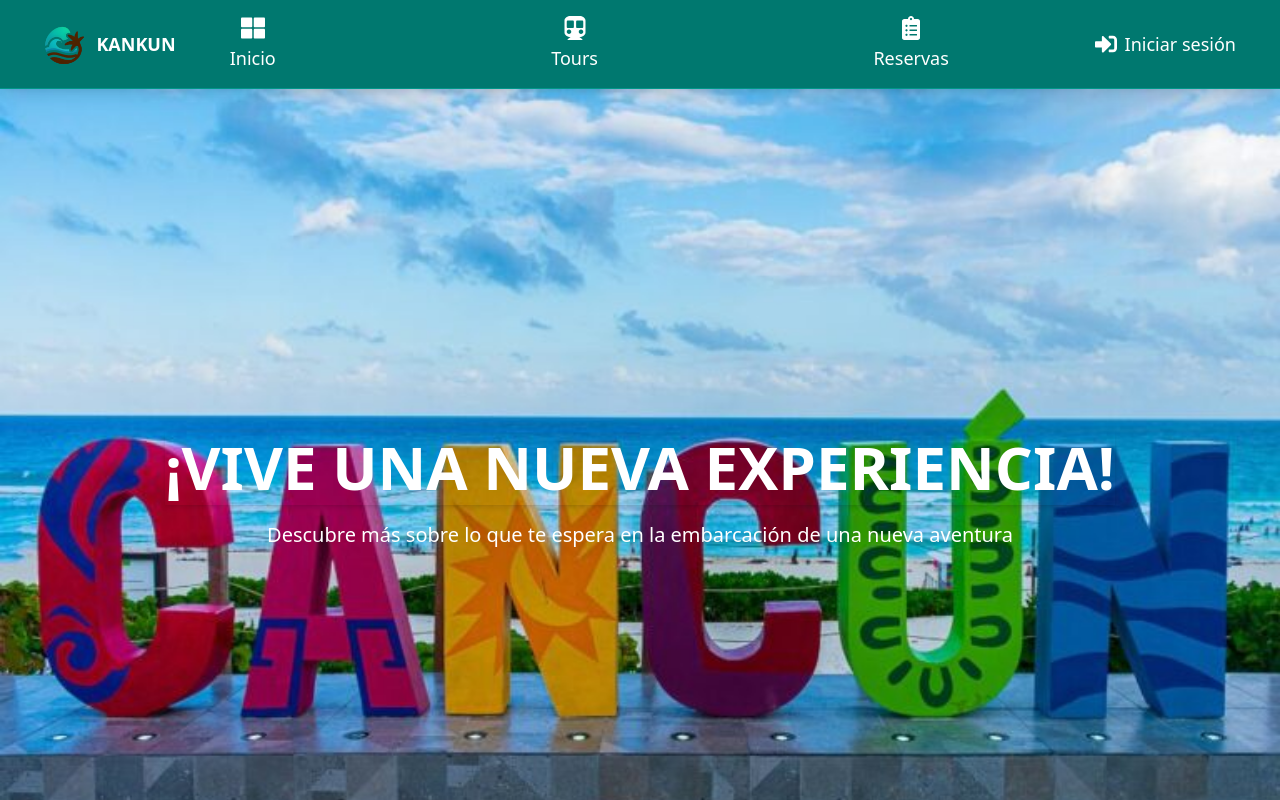
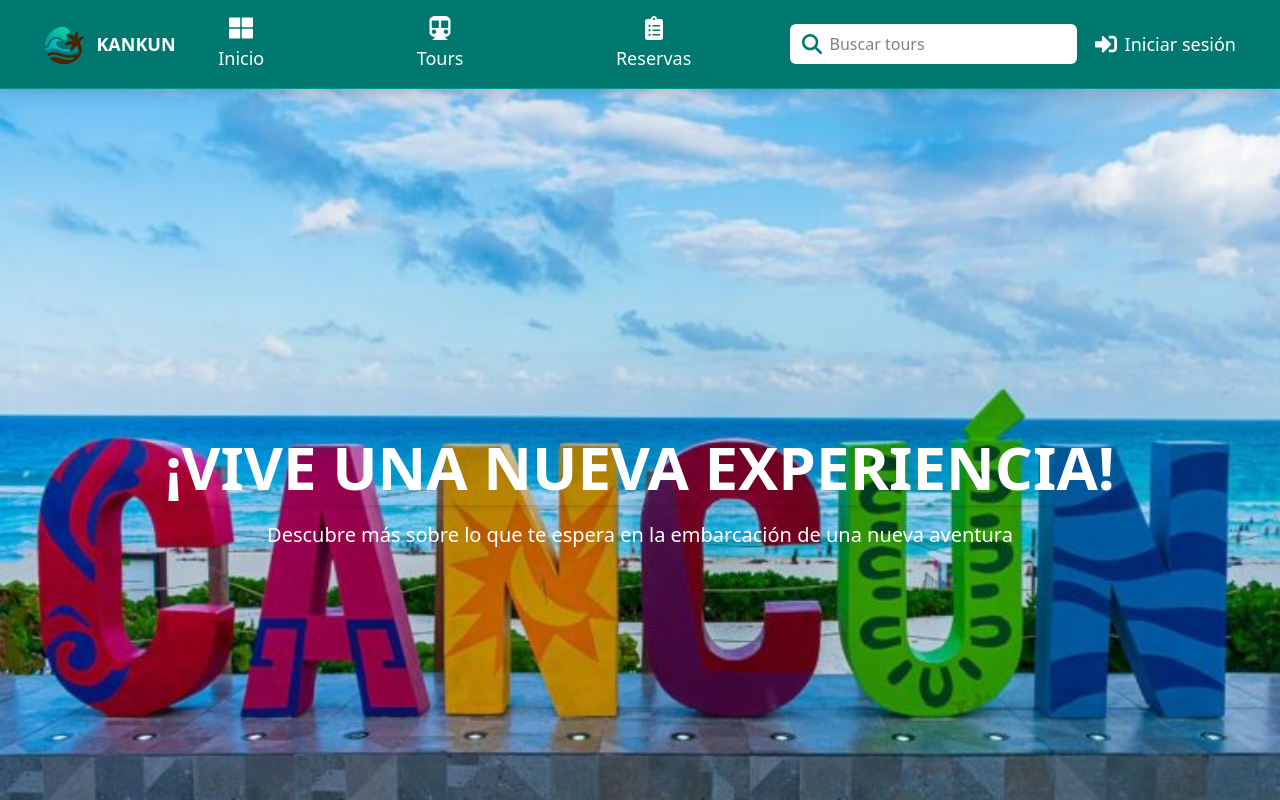
Before and after one commit to SebasEPV/TourManager_Front, a React (Vite) app: page / in a window 1280 px wide. Shown: the top 800 px of the page. Built offline with nearby package versions, Linux system fonts and the light colour scheme; no server answers.

Commit message:
Updated Header

```diff
--- a/package.json
+++ b/package.json
@@ -10,6 +10,8 @@
     "preview": "vite preview"
   },
   "dependencies": {
+    "@fortawesome/free-solid-svg-icons": "^6.7.2",
+    "@fortawesome/react-fontawesome": "^0.2.2",
     "@react-oauth/google": "^0.12.1",
     "@tailwindcss/vite": "^4.0.8",
     "framer-motion": "^12.4.7",
--- a/src/layout/header.jsx
+++ b/src/layout/header.jsx
@@ -3,10 +3,15 @@ import { Link, useNavigate } from "react-router-dom";
 import { FaThLarge, FaSubway, FaClipboardList, FaSignInAlt, FaSignOutAlt } from "react-icons/fa";
 import Cookies from "js-cookie";
 import { sign_out } from "./../services/UserService";
+import { FontAwesomeIcon } from '@fortawesome/react-fontawesome';
+import { faUserCircle, faSearch } from '@fortawesome/free-solid-svg-icons';
 
 const Header = () => {
   const [isAuthenticated, setIsAuthenticated] = useState(false);
-  const [isLoading, setIsLoading] = useState(true); // Add a loading state
+  const [isLoading, setIsLoading] = useState(true);
+  const [search, setSearch] = useState("");
+  const [menuOpen, setMenuOpen] = useState(false);
+  const [userName, setUserName] = useState(null);
   const navigate = useNavigate();
 
   useEffect(() => {
@@ -27,13 +32,14 @@ const Header = () => {
         const sessionData = await response.json();
         if (sessionData.user) {
           setIsAuthenticated(true);
+          setUserName(sessionData.user.name + " " + sessionData.user.last_name);
         } else {
           setIsAuthenticated(false);
-          setUser(null);
+          setUserName(null);
         }
       } else {
         setIsAuthenticated(false);
-        setUser(null);
+        setUserName(null);
       }
     } catch (error) {
       console.error("Error en la API:", error);
@@ -48,6 +54,12 @@ const Header = () => {
     Cookies.remove("auth_token");
     setIsAuthenticated(false);
     navigate("/");
+  };
+
+  const handleSearchClick = () => {
+    if (search.trim()) {
+      navigate(`/tours?search=${search}`);
+    }
   };
 
   return (
@@ -65,12 +77,11 @@ const Header = () => {
           justifyContent: "center"
         }}
       >
-        <p className="flex pl-36">
-          KANKUN
-        </p>
+        <p className="flex pl-36">KANKUN</p>
       </div>
 
-      <nav className="flex justify-around flex-1 px-4 text-lg font-medium gap-10">
+      {/* Menú de navegación */}
+      <nav className="flex justify-around flex-1 px-4 text-lg font-medium gap-5 ml-10">
         <Link to="/" className="flex flex-col items-center gap-1 group transition-transform duration-200 hover:scale-110">
           <FaThLarge size={24} className="group-hover:text-yellow-400 transition-colors duration-300" />
           <span className="group-hover:text-yellow-300 transition-colors duration-300">Inicio</span>
@@ -85,7 +96,25 @@ const Header = () => {
         </Link>
       </nav>
 
-      <div className="flex items-center gap-4">
+      {/* Buscador con ícono de lupa dentro del input */}
+      <div className="flex items-center gap-2 ml-4 relative">
+        <input
+          type="text"
+          placeholder="Buscar tours"
+          className="px-4 py-2 rounded-md text-black bg-white focus:outline-none focus:ring-2 focus:ring-yellow-400 pl-10" // Añadir padding izquierdo para espacio para la lupa
+          value={search}
+          onChange={(e) => setSearch(e.target.value)}
+        />
+        <FontAwesomeIcon
+          icon={faSearch}
+          size="lg"
+          className="absolute left-3 top-1/2 transform -translate-y-1/2 text-teal-700"
+          onClick={handleSearchClick}
+        />
+      </div>
+
+      {/* Nombre y botón de usuario */}
+      <div className="flex items-center gap-4 ml-1.5">
         {!isAuthenticated ? (
           <Link
             to="/login"
@@ -99,7 +128,7 @@ const Header = () => {
               onClick={() => setMenuOpen(!menuOpen)}
               className="flex items-center gap-2 text-lg px-3 py-1 rounded-md transition hover:bg-white hover:text-teal-700"
             >
-              <FaUserCircle size={24} /> {userName}
+              <FontAwesomeIcon icon={faUserCircle} size="lg" /> {userName}
             </button>
             {menuOpen && (
               <div className="absolute right-0 mt-2 w-48 bg-white text-teal-700 rounded-md shadow-lg py-2 z-50">
```
Also changed, not shown: 1 other file (tests, documents, lock files or other folders).
